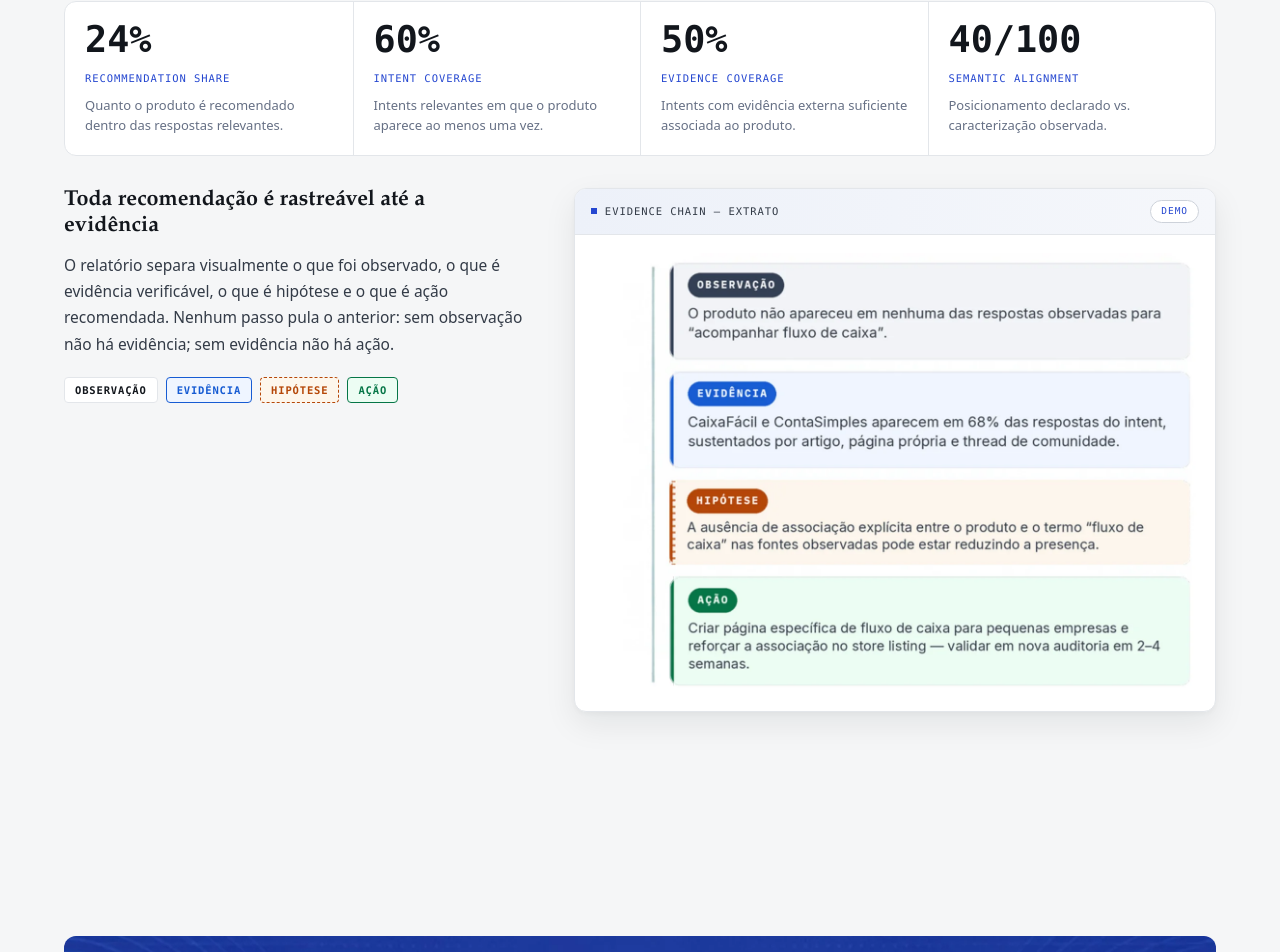
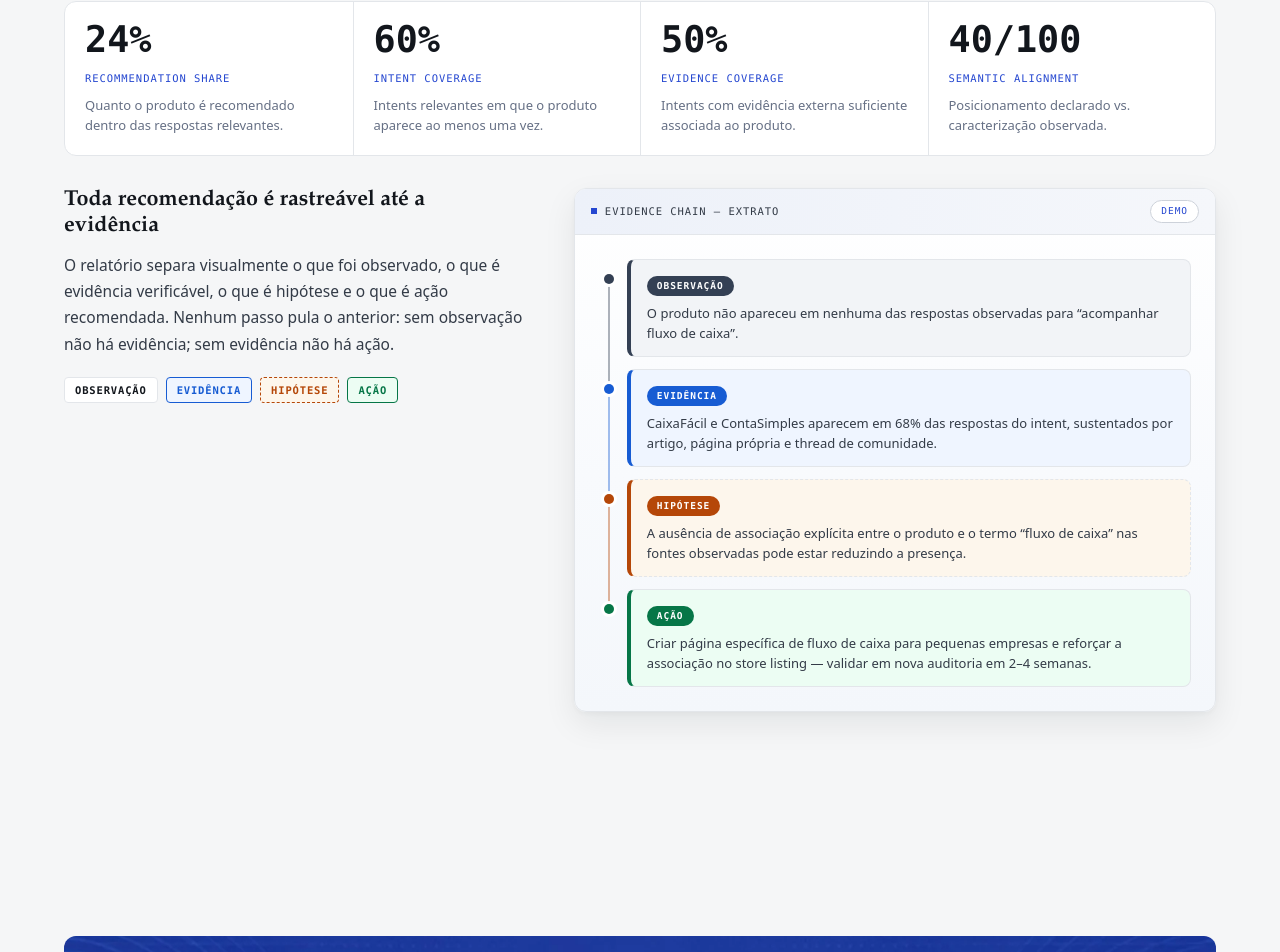
Before and after one commit to eliaschanisso83-ops/Signal, a React (Vite) app in the folder frontend/: page / in a window 1280 px wide. Shown: the part 3075-4027 px from the top of the page. Built offline with nearby package versions, Linux system fonts and the light colour scheme.

Commit message:
Revert "landing(demo): card evidence chain vira artefato Canva — export do extrato como imagem, HTML só no head"
This reverts commit 2b536503491d3de05d00804217848ecd24ea92d7.

```diff
--- a/frontend/src/pages/LandingPage.tsx
+++ b/frontend/src/pages/LandingPage.tsx
@@ -1,8 +1,8 @@
 import { useEffect, type CSSProperties } from 'react';
 import { Link } from 'react-router-dom';
 import { Badge, ConfidenceBadge, LinkButton, Meter } from '../design-system/components';
+import { CausalChain } from '../design-system/visuals';
 import { DISCOVERY_LOGOS } from '../assets/logos';
-import chainCard from '../assets/img/chain_card.webp';
 
 const FUNNEL = [
   { n: '01', name: 'Encontrado', en: 'Found', desc: 'O produto entra no conjunto de candidatos que o sistema de descoberta considera.' },
@@ -26,6 +26,25 @@ const FIGURES = [
   { v: '60%', k: 'Intent Coverage', d: 'Intents relevantes em que o produto aparece ao menos uma vez.' },
   { v: '50%', k: 'Evidence Coverage', d: 'Intents com evidência externa suficiente associada ao produto.' },
   { v: '40/100', k: 'Semantic Alignment', d: 'Posicionamento declarado vs. caracterização observada.' },
+];
+
+const CHAIN = [
+  {
+    kind: 'observed' as const,
+    text: 'O produto não apareceu em nenhuma das respostas observadas para “acompanhar fluxo de caixa”.',
+  },
+  {
+    kind: 'evidence' as const,
+    text: 'CaixaFácil e ContaSimples aparecem em 68% das respostas do intent, sustentados por artigo, página própria e thread de comunidade.',
+  },
+  {
+    kind: 'hypothesis' as const,
+    text: 'A ausência de associação explícita entre o produto e o termo “fluxo de caixa” nas fontes observadas pode estar reduzindo a presença.',
+  },
+  {
+    kind: 'action' as const,
+    text: 'Criar página específica de fluxo de caixa para pequenas empresas e reforçar a associação no store listing — validar em nova auditoria em 2–4 semanas.',
+  },
 ];
 
 export function LandingPage() {
@@ -293,15 +312,9 @@ export function LandingPage() {
                 <span>Evidence chain — extrato</span>
                 <span>demo</span>
               </div>
-              <figure className="lp-chain-body">
-                <img
-                  src={chainCard}
-                  width={1252}
-                  height={912}
-                  loading="lazy"
-                  alt="Extrato da evidence chain: observação — o produto não apareceu nas respostas observadas para “acompanhar fluxo de caixa”; evidência — CaixaFácil e ContaSimples aparecem em 68% das respostas do intent; hipótese — a ausência de associação explícita com o termo pode estar reduzindo a presença; ação — criar página de fluxo de caixa e reforçar a associação no store listing."
-                />
-              </figure>
+              <div className="lp-chain-body">
+                <CausalChain steps={CHAIN} />
+              </div>
             </div>
           </div>
         </div>
--- a/frontend/src/styles/landing.css
+++ b/frontend/src/styles/landing.css
@@ -658,11 +658,21 @@
 .lp-legend .ac { color: #067647; border-color: #067647; background: #ecfdf3; }
 
 /* ---------- Evidence chain — extrato demo ----------
-   O corpo do card é uma imagem gerada no Canva (export do
-   extrato) — o visual de produto não se reproduz bem em CSS.
-   Fundo branco do painel casando com a margem da imagem. */
+   Upgrade do card: painel com wash suave + head identificado,
+   rail colorido ligando os 4 passos (a cadeia em si), chips
+   semânticos fortes e blocos com tinta da semântica. Tokens
+   fixados em light para o card não herdar o dark mode. */
 .lp-chain-panel {
-  background: #fff;
+  --c-observed: #344054;
+  --c-observed-soft: #f2f4f7;
+  --c-evidence: #175cd3;
+  --c-evidence-soft: #eff5ff;
+  --c-hypothesis: #b54708;
+  --c-hypothesis-soft: #fdf6ec;
+  --c-action: #067647;
+  --c-action-soft: #ecfdf3;
+
+  background: linear-gradient(180deg, #ffffff 0%, #f8fafd 55%, #f4f7fb 100%);
   border: 1px solid var(--lp-line);
   border-radius: var(--r-lg);
   overflow: hidden;
@@ -700,13 +710,82 @@
   color: var(--lp-blue);
 }
 .lp-chain-body {
+  padding: clamp(16px, 2.5vw, 24px);
+}
+
+/* Rail: cada passo puxa o próximo — sem observação não há ação */
+.lp-chain-body .causal {
+  position: relative;
+  padding-left: 28px;
+}
+.lp-chain-body .causal-item {
+  position: relative;
+  background: var(--lp-chain-soft);
+  border: 1px solid var(--lp-line);
+  border-left: 4px solid var(--lp-chain-kind);
+  border-radius: var(--r-md);
+  padding: var(--sp-3) var(--sp-4);
+}
+.lp-chain-body .causal-item::before {
+  content: '';
+  position: absolute;
+  left: -27px;
+  top: 14px;
+  width: 10px;
+  height: 10px;
+  border-radius: 50%;
+  background: var(--lp-chain-kind);
+  box-shadow: 0 0 0 3px #fff;
+  z-index: 1;
+}
+.lp-chain-body .causal-item:not(:last-child)::after {
+  content: '';
+  position: absolute;
+  left: -23px;
+  top: 19px;
+  bottom: calc(-1 * var(--sp-3) - 19px);
+  width: 2px;
+  background: var(--lp-chain-kind);
+  opacity: 0.4;
+}
+.lp-chain-body .causal-item[data-kind='observed'] {
+  --lp-chain-kind: var(--c-observed);
+  --lp-chain-soft: var(--c-observed-soft);
+}
+.lp-chain-body .causal-item[data-kind='evidence'] {
+  --lp-chain-kind: var(--c-evidence);
+  --lp-chain-soft: var(--c-evidence-soft);
+}
+.lp-chain-body .causal-item[data-kind='hypothesis'] {
+  --lp-chain-kind: var(--c-hypothesis);
+  --lp-chain-soft: var(--c-hypothesis-soft);
+  border-style: dashed;
+  border-left-style: solid;
+}
+.lp-chain-body .causal-item[data-kind='action'] {
+  --lp-chain-kind: var(--c-action);
+  --lp-chain-soft: var(--c-action-soft);
+}
+
+/* Tag = chip sólido semântico (bandeira de cada etapa) */
+.lp-chain-body .causal-item[data-kind] .causal-tag {
+  display: inline-block;
+  background: var(--lp-chain-kind);
+  color: #fff;
+  border: none;
+  border-radius: var(--r-full);
+  padding: 3px 10px;
+  font-family: var(--font-mono);
+  font-size: 9.5px;
+  font-weight: 700;
+  letter-spacing: 0.1em;
+  margin-bottom: 7px;
+}
+.lp-chain-body .causal-item p {
   margin: 0;
-  padding: clamp(12px, 1.8vw, 18px);
-}
-.lp-chain-body img {
-  display: block;
-  width: 100%;
-  height: auto;
+  font-size: var(--fs-sm);
+  line-height: 1.55;
+  color: var(--lp-ink-2);
 }
 
 /* ============================================================
```
Also changed, not shown: frontend/src/assets/img/chain_card.webp (deleted).
